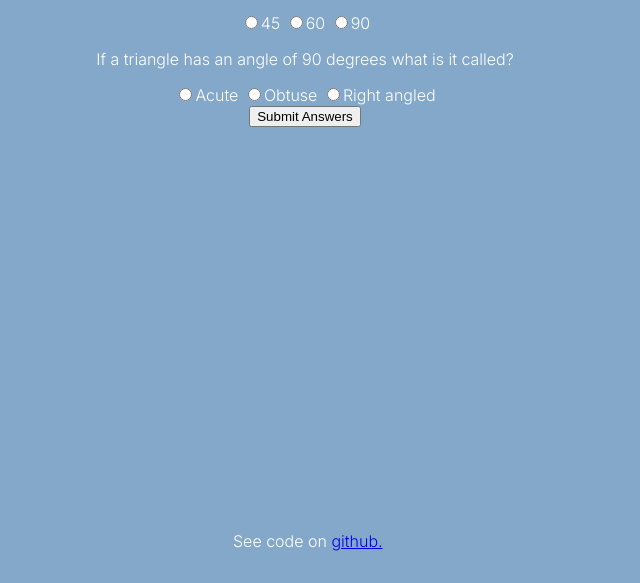
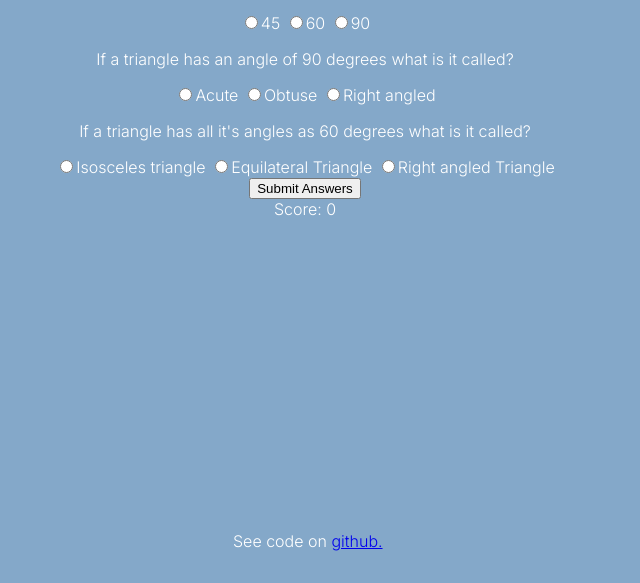
Before and after one commit to mkcconnect/fun-with-triangles, a plain HTML site: page quiz.html in a window 1280 px wide. Both pictures are taken after a click on the button "Submit Answers". Shown: the part 217-800 px from the top of the page, without its empty margins (335-975 px from the left). Drawn offline with Linux system fonts and the light colour scheme.

Commit message:
fixed quiz

```diff
--- a/quiz.html
+++ b/quiz.html
@@ -33,6 +33,13 @@
         <label><input type="radio" name="question2" value="Obtuse" />Obtuse</label>
         <label><input type="radio" name="question2" value="Right angled" />Right angled</label>
         <div class="question-container"></div>
+
+        <div class="question-container"></div>
+        <p>If a triangle has all it's angles as 60 degrees what is it called?</p>
+        <label><input type="radio" name="question3" value="Isosceles triangle" />Isosceles triangle</label>
+        <label><input type="radio" name="question3" value="Equilateral Triangle" />Equilateral Triangle</label>
+        <label><input type="radio" name="question3" value="Right angled Triangle" />Right angled Triangle</label>
+        <div class="question-container"></div>
     </form>
     <button id="submit-answer-btn">Submit Answers</button>
     <div id="output"></div>
--- a/quiz.js
+++ b/quiz.js
@@ -2,18 +2,18 @@ const quizForm = document.querySelector(".quiz-form");
 const submitAnswerBtn = document.querySelector("#submit-answer-btn");
 const outputEl = document.querySelector("#output");
 
-const correctAnswers = ["90", "right angled"];
+const correctAnswers = ["90", "Right angled", "Equilateral Triangle"];
 
 function calculateScore() {
     let score = 0;
     let index = 0;
     const formResults = new FormData(quizForm);
-    for(let entry of formResults.entries()){
+    for(let value of formResults.values()){
         if (value === correctAnswers[index]){
             score = score + 1;
         }
         index = index + 1;
     }
+    outputEl.innerText = "Score: " + score;
 }
-
 submitAnswerBtn.addEventListener("click", calculateScore);
```
